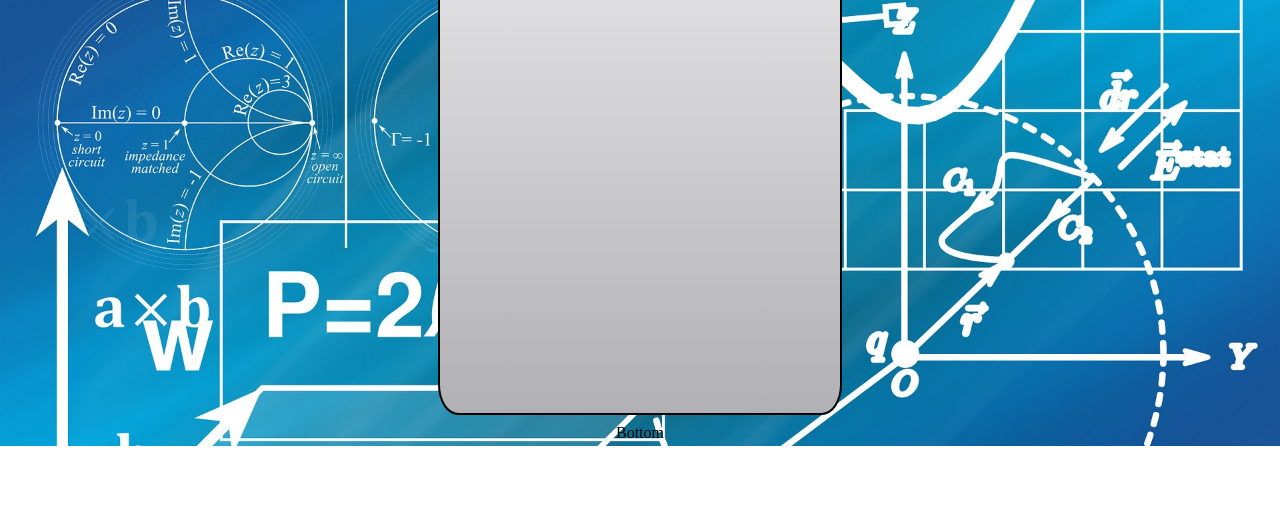
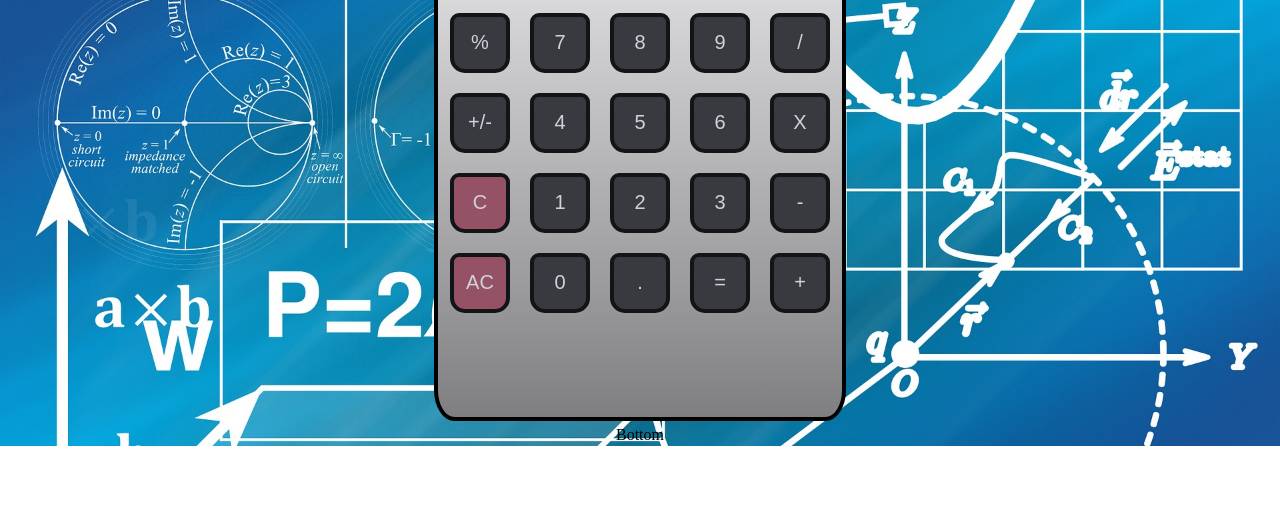
Before and after one commit to renrom/calculator, a plain HTML site: page index.html in a window 1280 px wide. Shown: the part 285-800 px from the top of the page. Drawn offline with Linux system fonts and the light colour scheme.

Commit message:
Added almost all the UI.

```diff
--- a/css/styles.css
+++ b/css/styles.css
@@ -1,4 +1,4 @@
-@font-face{
+@font-face {
     font-family: casio;
     src: url("../fonts/casio.ttf");
 }
@@ -15,46 +15,48 @@ body {
 .container {
     display: flex;
     flex-direction: column;
-    flex:auto;
+    flex: auto;
     justify-content: space-around;
     height: 80vh;
     align-items: center;
     background-image: url("../images/geometry.jpg");
     background-size: cover;
+}
 
-
-}
 .header {
 
     font-family: calculatorfont;
     text-align: center;
     font-size: 36px;
     background-color: rgb(54, 54, 107);
-    background: rgb(2,0,36);
-    background: linear-gradient(0deg, rgba(2,0,36,1) 0%, rgba(10,26,108,1) 35%, rgba(0,212,255,1) 100%);
+    background: rgb(2, 0, 36);
+    background: linear-gradient(0deg, rgba(2, 0, 36, 1) 0%, rgba(10, 26, 108, 1) 35%, rgba(0, 212, 255, 1) 100%);
     color: rgb(214, 214, 200);
     padding: 15px;
     padding-bottom: 5vh;
 }
 
 .calculator-body {
-    border: 2px solid black;
+    border: 4px solid black;
     width: 400px;
     height: 600px;
+    padding: 2px;
 
-    background: rgb(177,176,181);
-    background: linear-gradient(0deg, rgba(177,176,181,1) 0%, rgba(230,230,232,1) 81%, rgba(230,230,232,1) 100%);
+    background: rgb(127, 126, 128);
+    background: linear-gradient(0deg, rgba(127, 126, 128, 1) 0%, rgba(230, 230, 232, 1) 80%, rgba(230, 230, 232, 1) 100%);
+
     border-top-right-radius: 3%;
     border-top-left-radius: 3%;
     border-bottom-left-radius: 5%;
     border-bottom-right-radius: 5%;
 }
 
-.calc-header{
+.calc-header {
     display: flex;
     flex: auto;
     justify-content: space-between;
     align-items: center;
+
 
 }
 
@@ -63,16 +65,17 @@ body {
     font-family: casio;
     letter-spacing: .1rem;
     text-align: left;
-    font-size: 26px;
-    font-weight:bolder;
+    font-size: 30px;
+    font-weight: bolder;
     margin-top: 25px;
     margin-left: 20px;
     margin-bottom: 26px;
+
 }
 
-.calculator-rightheader{
+.calculator-rightheader {
 
-    background-color: #321602 ;
+    background-color: #321602;
     border: 3px solid #666a6d;
     border-radius: 5%;
     width: 100px;
@@ -87,19 +90,62 @@ body {
     flex: 1;
     justify-content: flex-end;
     align-items: center;
-    border: 5px solid #5c6066;
+    border: 10px solid #5c6066;
+    border-radius: 5%;
     background-color: #d5e2e2;
     height: 80px;
     font-family: calculatorfont;
     font-size: 56px;
     font-weight: bold;
     padding-right: 5px;
-
-
-
+    margin-bottom: 20px;
 
 }
+
 .calculator-keyboard {
-    border: 1px dotted black;
+
+    height: 400px;
+}
+
+.row1,
+.row2,
+.row3,
+.row4 {
+    display: flex;
+    flex: auto;
+    justify-content: space-around;
+    margin-bottom: 20px;
+}
+
+ul {
+    list-style-type: none;
+    margin: 0;
+    padding: 0;
 
 }
+
+.button {
+    border: 4px solid #131416;
+    background-color: #383a40;
+    border-top-right-radius: 15%;
+    border-top-left-radius: 15%;
+    border-bottom-right-radius: 25%;
+    border-bottom-left-radius: 25%;
+    color: #d1d2d9;
+    width: 60px;
+    height: 60px;
+    text-align: center;
+    text-decoration: none;
+    font-size: 20px;
+    cursor: pointer;
+    transition-duration: 0.2s;
+
+}
+.button:hover {
+    background-color: #acb3c2;
+}
+
+.btn-ac,
+.btn-c {
+    background-color: #955267
+}
--- a/index.html
+++ b/index.html
@@ -26,14 +26,83 @@
                     CASIO
                 </div>
                 <div class="calculator-rightheader">
-                    ff
+
                 </div>
             </div>
             <div class="calculator-display">
-                1234567890
+                000,000.00
             </div>
             <div class="calculator-keyboard">
-                calc-keyboard
+
+                <ul class="row1">
+                    <li>
+                        <button class="button btn-percent">%</button>
+                    </li>
+                    <li>
+                        <button class="button btn-7">7</button>
+                    </li>
+                    <li>
+                        <button class="button btn-8">8</button>
+                    </li>
+                    <li>
+                        <button class="button btn-9">9</button>
+                    </li>
+                    <li>
+                        <button class="button btn-divide">/</button>
+                    </li>
+                </ul>
+                <ul class="row2">
+                    <li>
+                        <button class="button btn-plusmin">+/-</button>
+                    </li>
+                    <li>
+                        <button class="button btn-4">4</button>
+                    </li>
+                    <li>
+                        <button class="button btn-5">5</button>
+                    </li>
+                    <li>
+                        <button class="button btn-6">6</button>
+                    </li>
+                    <li>
+                        <button class="button btn-multiply">X</button>
+                    </li>
+                </ul>
+                <ul class="row3">
+                    <li>
+                        <button class="button btn-c">C</button>
+                    </li>
+                    <li>
+                        <button class="button btn-1">1</button>
+                    </li>
+                    <li>
+                        <button class="button btn-2">2</button>
+                    </li>
+                    <li>
+                        <button class="button btn-3">3</button>
+                    </li>
+                    <li>
+                        <button class="button btn-minus">-</button>
+                    </li>
+                </ul>
+                <ul class="row4">
+                    <li>
+                        <button class="button btn-ac">AC</button>
+                    </li>
+                    <li>
+                        <button class="button btn-1">0</button>
+                    </li>
+                    <li>
+                        <button class="button btn-2">.</button>
+                    </li>
+                    <li>
+                        <button class="button btn-3">=</button>
+                    </li>
+                    <li>
+                        <button class="button btn-minus">+</button>
+                    </li>
+                </ul>
+
             </div>
 
 
```
